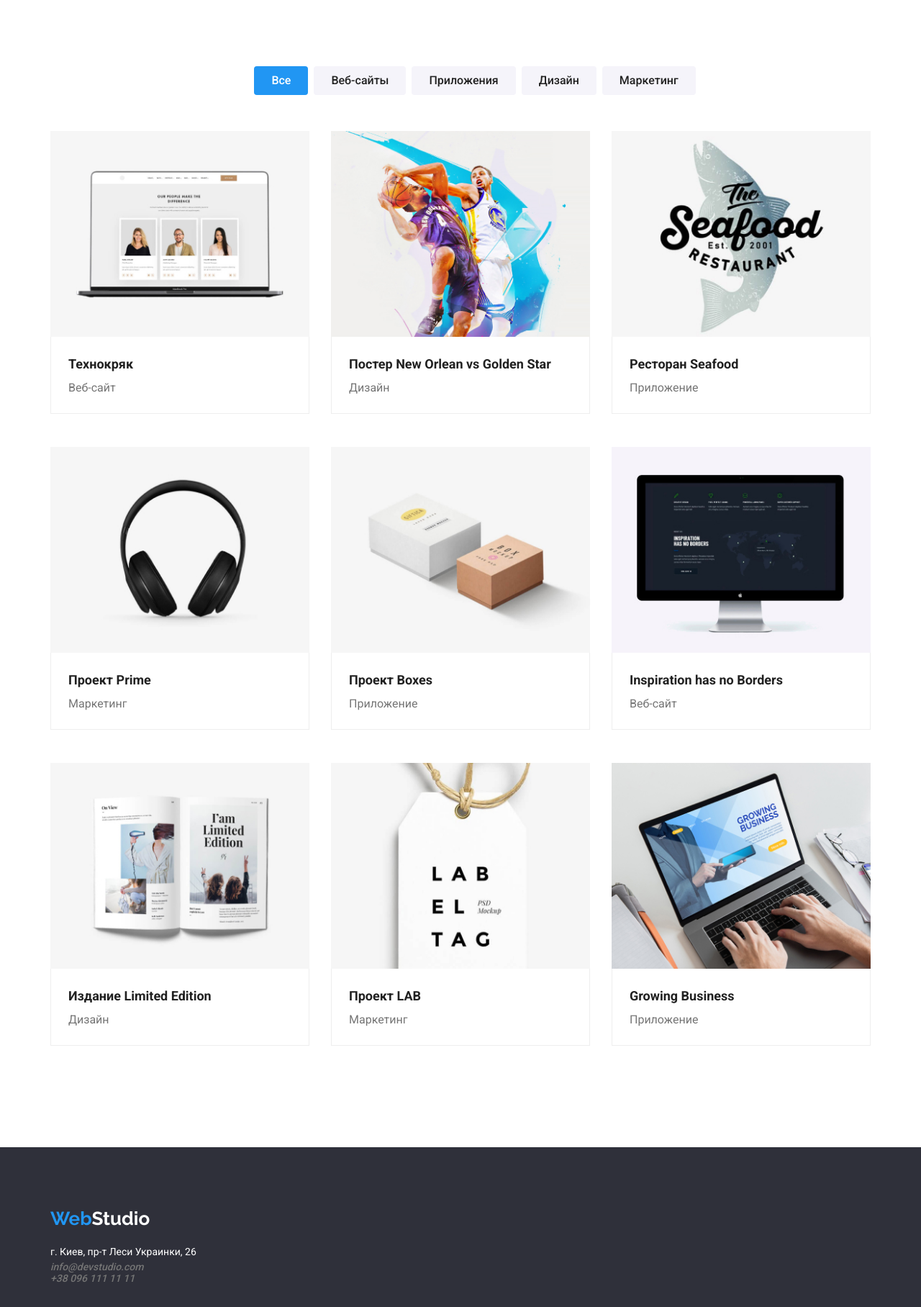
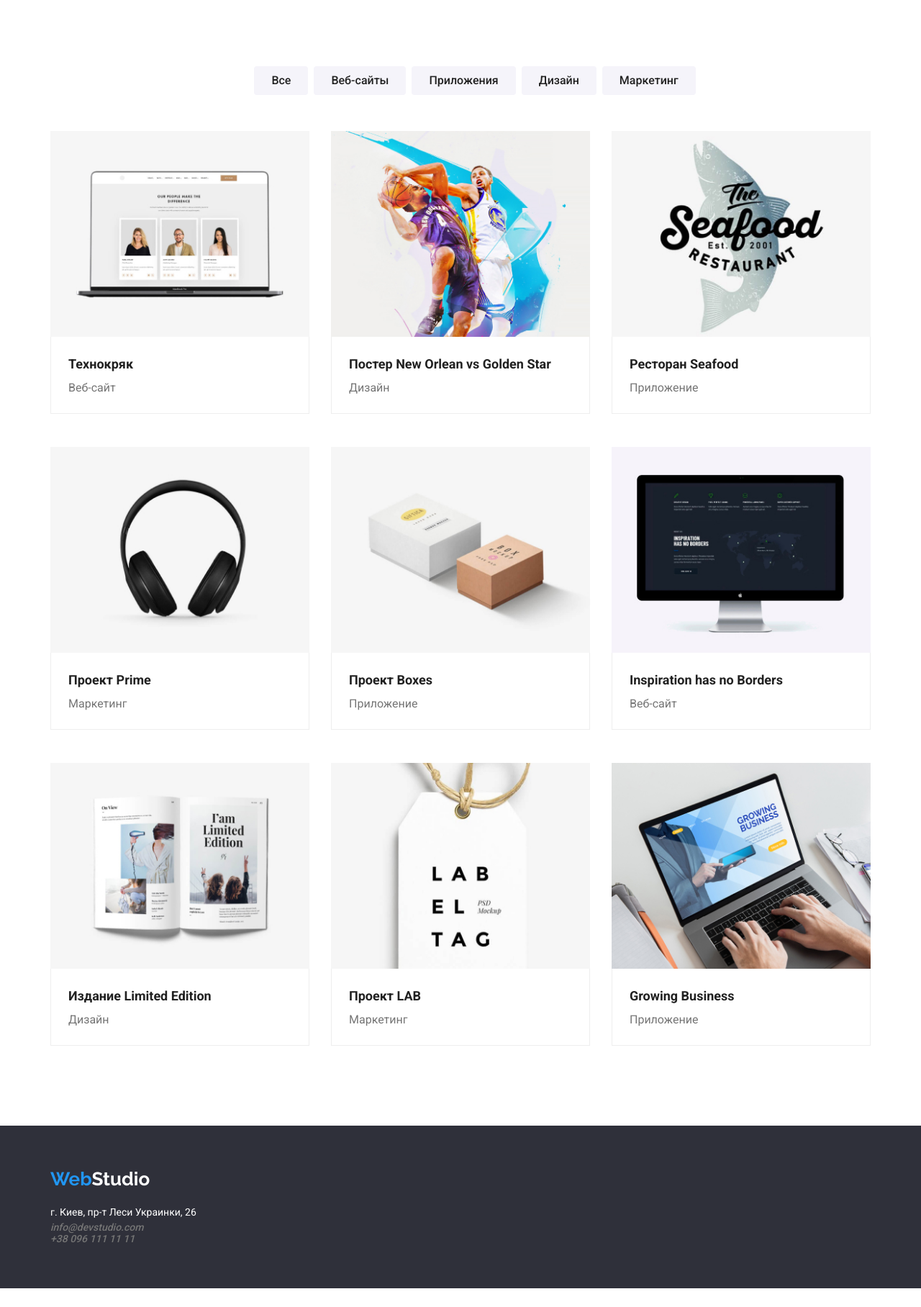
Before and after one commit to Shapik07/goit-markup-hw-03, a plain HTML site: page portfolio.html in a window 1280 px wide. Shown: the part 84-1900 px from the top of the page at 72% size. After the commit the page ends 1874 px from the top, so only its background shows below. Drawn offline with nearby package versions, Linux system fonts and the light colour scheme.

Commit message:
Заканчивает Дз №3

```diff
--- a/css/styles.css
+++ b/css/styles.css
@@ -73,6 +73,7 @@ ul {
 .container .footer-logo {
   display: inline-block;
   padding-bottom: 20px;
+  padding-top: 0;
   margin: 0;
 }
 
@@ -147,19 +148,16 @@ ul {
   line-height: 1.17;
   color: var(--header-color-text);
   margin: 0px;
-  padding-top: 95px;
   text-align: center;
 }
 
 .team {
-  padding-top: 95px;
   margin-bottom: 50px;
 }
 
 .team-card {
   display: flex;
   margin: 0;
-  padding-bottom: 95px;
   justify-content: center;
   padding-left: 0;
 }
@@ -227,7 +225,8 @@ ul {
 
 /* Секция преимуществ */
 
-.section {
+.section,
+.our-team-section {
   padding-top: 94px;
   padding-bottom: 94px;
 }
@@ -305,7 +304,6 @@ ul {
 .work-image {
   display: flex;
   margin: 0;
-  padding-bottom: 95px;
 }
 
 .work-image:not(:last-child) {
@@ -369,6 +367,11 @@ ul {
   margin: 0;
 }
 
+.item > a {
+  padding-top: 32px;
+  padding-bottom: 32px;
+}
+
 .contacts-nav-header {
   padding-left: 0px;
   margin-left: auto;
@@ -396,7 +399,7 @@ footer {
   padding-inline-start: 0;
 }
 
-.container-footer {
+.footer {
   padding-top: 60px;
   padding-bottom: 60px;
 }
@@ -408,8 +411,7 @@ footer {
   margin: 0;
   display: flex;
   justify-content: center;
-  padding-top: 94px;
-  padding-bottom: 50px;
+  margin-bottom: 50px;
 }
 
 .categories-btn:not(:last-child) {
@@ -423,8 +425,8 @@ footer {
   display: flex;
   justify-content: center;
   padding-inline-start: 0;
-  padding-bottom: 94px;
   margin-right: -30px;
+  margin-bottom: -30px;
 }
 
 .list-button {
--- a/portfolio.html
+++ b/portfolio.html
@@ -62,7 +62,7 @@
     <main>
       <!-- Категории (кнопки) -->
 
-      <section class="list">
+      <section class="section">
         <div class="container">
           <h1 hidden>Категории</h1>
           <ul class="Categories">
@@ -221,8 +221,8 @@
 
     <!-- Подвал -->
 
-    <footer>
-      <div class="container container-footer">
+    <footer class="footer">
+      <div class="container">
         <a href="./index.html" class="logo footer-logo"
           ><span class="logo-color">Web</span
           ><span class="footer-logo-color">Studio</span></a
```
Also changed, not shown: index.html (+3 -3 lines).
